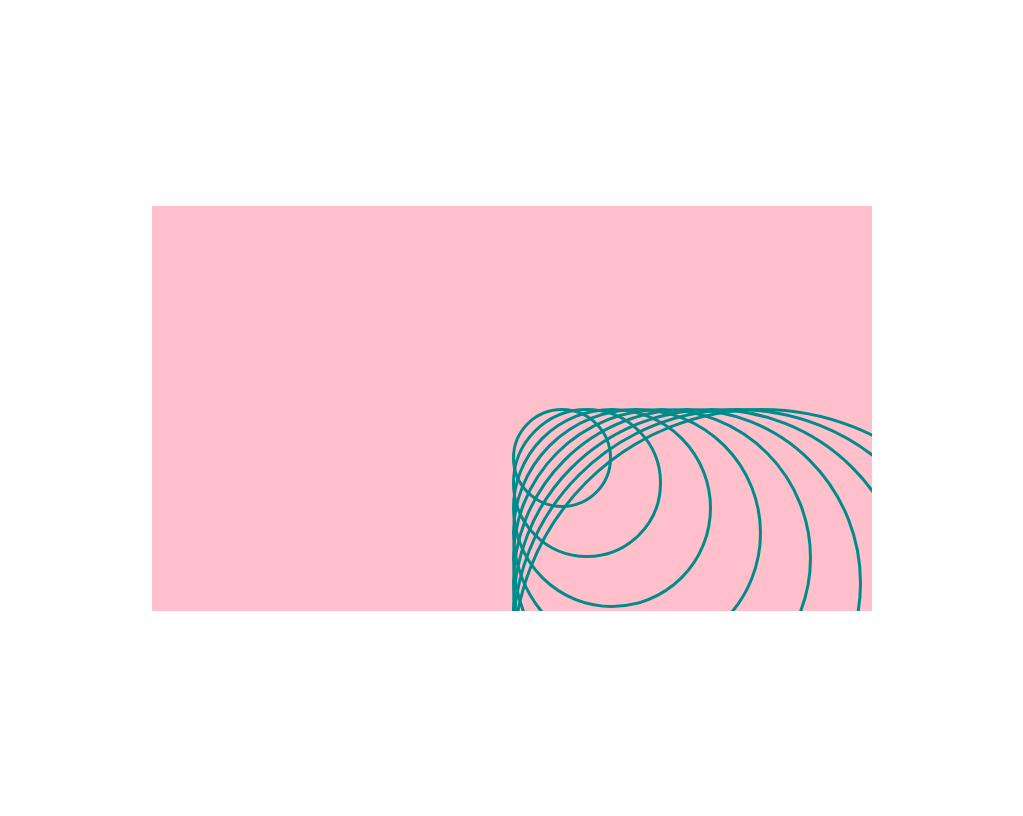
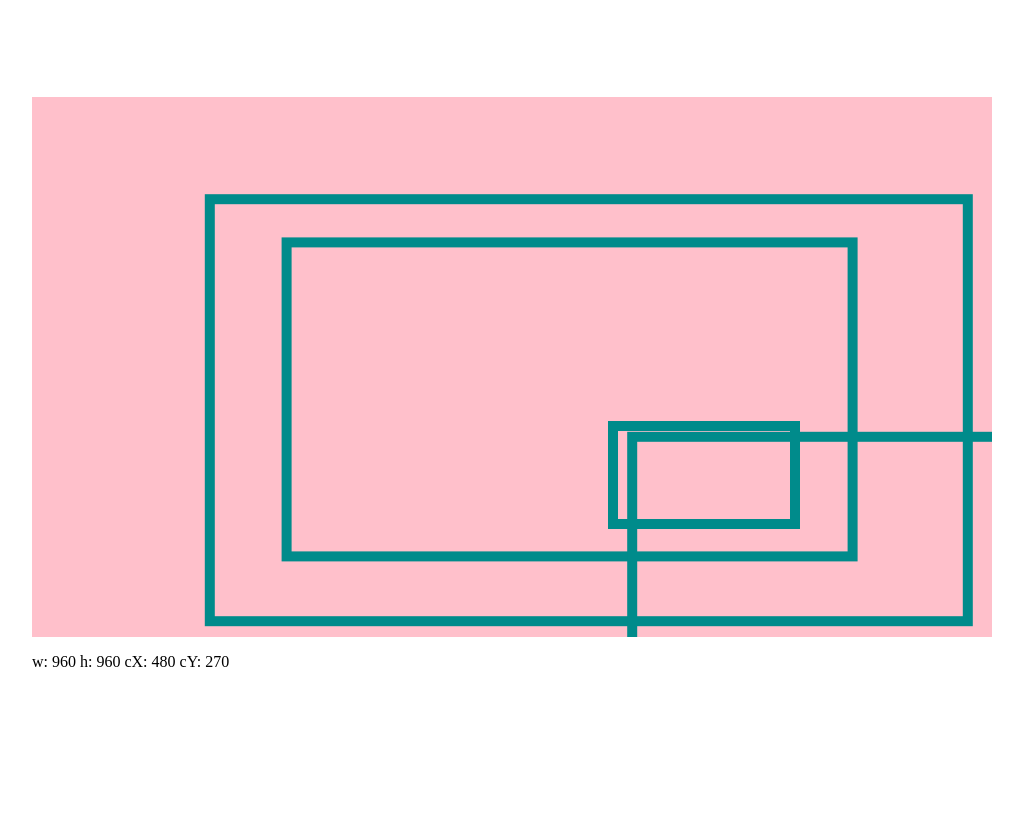
Before and after one commit to empowermint/paper-theatre, a website: page index.html in a window 1280 px wide. Shown: the whole page, without its empty margins (128-1151 px from the left). Drawn offline with Linux system fonts and the light colour scheme.

Commit message:
Switch to custom properties

```diff
--- a/index.html
+++ b/index.html
@@ -10,15 +10,12 @@
 </head>
 <body>
   <div class="paperTheatre" id="myTheatre">
-    <div class="paperLayer frame" style="width: 500px" data-depth="10"></div>
-    <div class="paperLayer frame" style="width: 450px" data-depth="10"></div>
-    <div class="paperLayer frame" style="width: 400px" data-depth="10"></div>
-    <div class="paperLayer frame" style="width: 350px" data-depth="10"></div>
-    <div class="paperLayer frame" style="width: 300px" data-depth="10"></div>
-    <div class="paperLayer frame" style="width: 250px" data-depth="10"></div>
-    <div class="paperLayer frame" style="width: 200px" data-depth="10"></div>
-    <div class="paperLayer frame" style="width: 150px" data-depth="10"></div>
-    <div class="paperLayer frame" style="width: 100px" data-depth="10"></div>
+    <div class="paperLayer frame" style="width: 80%; --initX: 10"></div>
+    <div class="paperLayer frame" style="width: 60%; --initX: 20"></div>
+    <div class="paperLayer frame" style="width: 40%; --initX: 30; --sensitivityX: 80;"></div>
+    <div class="paperLayer frame" style="width: 20%; --initX: 40; --sensitivityX: 100;"></div>
   </div>
+  <p id="debug1"></p>
+  <p id="debug2"></p>
 </body>
 </html>
--- a/index.js
+++ b/index.js
@@ -1,11 +1,15 @@
 const myTheatre = document.getElementById('myTheatre');
 const paperLayers = Array.from(document.getElementsByClassName('paperLayer'));
-document.addEventListener("mousemove", moveLayers);
-function moveLayers(event) {
-    paperLayers.forEach(layer => {
-        const depth = parseInt(layer.getAttribute("data-depth"));
-        const x = (window.innerWidth - event.clientX * depth) / 100;
-        const y = (window.innerHeight - event.clientY * depth) / 100;
-        layer.style.transform = `translateX(${x}%) translateY(${y}%)`;
-    });
-}
+const debug1 = document.getElementById('debug1');
+const debug2 = document.getElementById('debug2');
+const client = myTheatre.getBoundingClientRect();
+const centrePointX = client.width / 2;
+const centrePointY = client.height / 2;
+debug1.innerText = `w: ${client.width} h: ${client.width} cX: ${centrePointX} cY: ${centrePointY}`;
+myTheatre.addEventListener("pointermove", (e) => {
+    const x = (e.offsetX - centrePointX) / centrePointX;
+    const y = (e.offsetY - centrePointY) / centrePointY;
+    debug2.innerText = `X: ${x} Y: ${y}`;
+    myTheatre.style.setProperty('--deltaX', `${x}`);
+    myTheatre.style.setProperty('--deltaY', `${y}`);
+});
--- a/main.css
+++ b/main.css
@@ -9,22 +9,28 @@ body {
 }
 
 .paperTheatre {
-  width: min(80vw, 720px);
+  width: 75vw;
   aspect-ratio: 16 / 9;
   background-color: pink;
   overflow: hidden;
   position: relative;
+  --deltaX: 1;
+  --deltaY: 1;
 }
 
 .paperLayer {
+  position: absolute;
+  pointer-events: none;
+  top: calc(var(--initX, 0) * 1%);
+  left: calc(var(--initY, var(--initX, 0)) * 1%);
+  transform:
+    translateX(calc(var(--deltaX) * 100% * var(--sensitivityX, 10) / 100))
+    translateY(calc(var(--deltaY) * 100% * var(--sensitivityY, var(--sensitivityX, 10)) / 100));
   transition: transform .6s cubic-bezier(0.34, 1.56, 0.64, 1);
-  position: absolute;
 }
 
 .frame {
-  border-radius: 50%;
-  border: solid 3px darkcyan;
-  aspect-ratio: 1 / 1;
-  left: 50%;
-  top: 50%;
+  /* border-radius: 50%; */
+  border: solid 10px darkcyan;
+  aspect-ratio: 16 / 9;
 }
```
Also changed, not shown: index.ts (+13 -10 lines), 1 other file.
